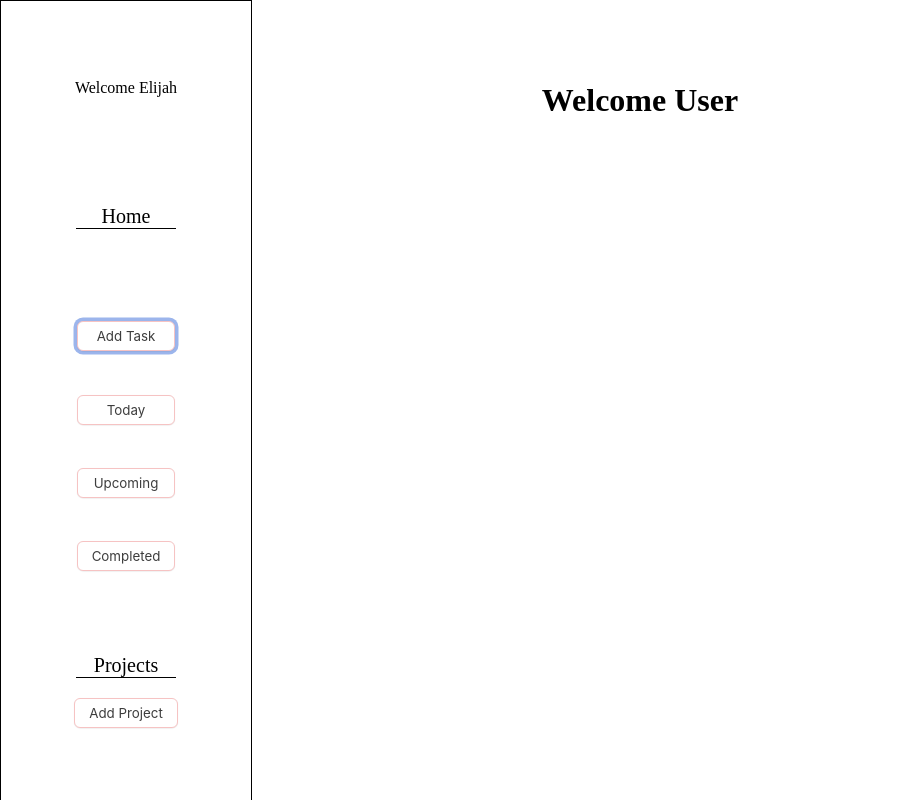
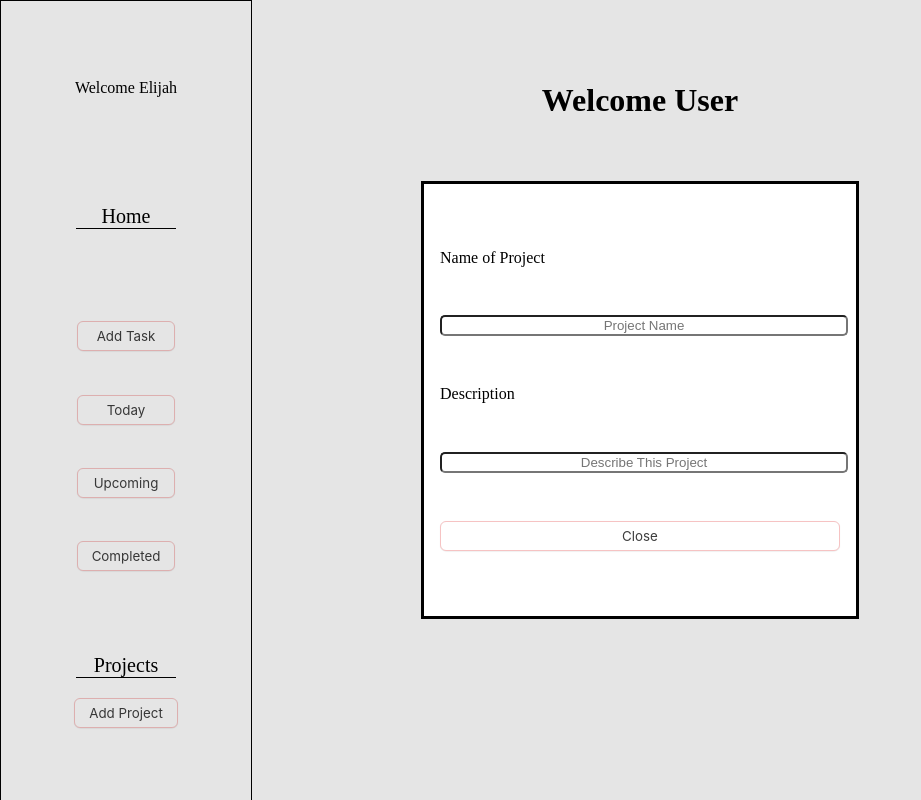
Before and after one commit to emoye7246/Todo, a website built with webpack: page src/index.html in a window 1280 px wide. Both pictures are taken after a click on the button "Add Task". Shown: the whole page, without its empty margins (0-921 px from the left). Built offline with nearby package versions, Linux system fonts and the light colour scheme.

Commit message:
I love coding
BUt sometimes this stuf gets kinda confusing
and kind of annoying but i can do it all day

```diff
--- a/src/index.html
+++ b/src/index.html
@@ -48,9 +48,10 @@
     <!-- We will just use this dialog section to control all user inputs -->
 
     <div id="postProject">
+
     </div>
 
-    <div id="postTasks" style="display: none;">
+    <div id="postTasks">
 
     </div>
 
--- a/src/index.js
+++ b/src/index.js
@@ -4,6 +4,19 @@ import { DialogControl } from './java/dialogs';
 
 let dialog = document.getElementById('formResults')
 let addProject = document.getElementById('addProject')
+let addTask = document.getElementById('addTask')
+
+addTask.addEventListener('click', () => {
+
+    dialog.showModal()
+
+    let userInput = new DialogControl
+    userInput.showTasks();
+
+
+})
+
+
 
 addProject.addEventListener('click', () => {
     dialog.showModal();
@@ -12,3 +25,6 @@ addProject.addEventListener('click', () => {
     userInput.showProject()
 
 })
+
+
+// This goal now is to create the postTasks and PostProjects in javascript rather than in the dom so Great
--- a/src/java/dialogs.js
+++ b/src/java/dialogs.js
@@ -59,6 +59,63 @@ export class DialogControl {
 
 }
 
+  showTasks(){
+
+    let dialog = document.getElementById('formResults')
+
+    let form = document.getElementById('forms')
+    form.innerHTML = ' '
+
+    let labelName = document.createElement('label')
+
+    labelName.htmlFor = 'Name-of-Project'
+    labelName.innerHTML = 'Name of Project'
+
+    let inputName = document.createElement('input')
+
+    inputName.type = 'text'
+    inputName.name = 'Name-of-Project'
+    inputName.id = 'Name-of-Project'
+    inputName.placeholder = 'Project Name'
+
+
+    let labelInfo = document.createElement('label')
+
+    labelInfo.htmlFor = 'description'
+    labelInfo.innerHTML = 'Description'
+
+
+    let inputInfo = document.createElement('input')
+
+    inputInfo.type = 'text'
+    inputInfo.name = 'description'
+    inputInfo.id = 'description'
+    inputInfo.placeholder = 'Describe This Project'
+
+
+    let button = document.createElement('button')
+
+    button.type = button
+    button.id = 'close'
+    button.innerHTML = 'Close'
+
+
+    button.addEventListener('click', () => {
+        let name = document.getElementById('Name-of-Project').value
+        let userInput = new Projects(name)
+        userInput.displayTask()
+        dialog.close()
+    })
+
+    form.appendChild(labelName)
+    form.appendChild(inputName)
+    form.appendChild(labelInfo)
+    form.appendChild(inputInfo)
+    form.appendChild(button)
+
+  }
+
+
 
 
 
--- a/src/java/project.js
+++ b/src/java/project.js
@@ -53,6 +53,25 @@ export class Projects {
 
     displayTask (){
 
+
+    let Welcome = document.getElementById('Welcome')
+    Welcome.innerHTML = 'Your Tasks'
+
+    let task = document.getElementById('postTasks')
+    task.innerHTML = ' '
+
+    let taskTitle = document.createElement('div')
+    taskTitle.innerHTML = `${this.title}`
+
+    task.appendChild(taskTitle)
+
+
+
+
+
+
+
+
     }
 
 }
```
Also changed, not shown: dist/index.html, 1 other file.
